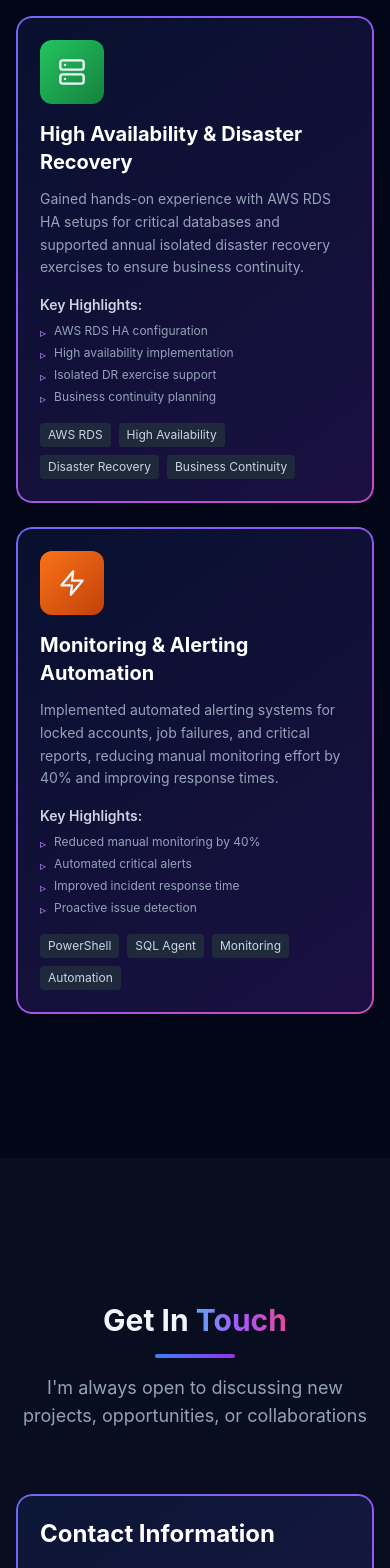
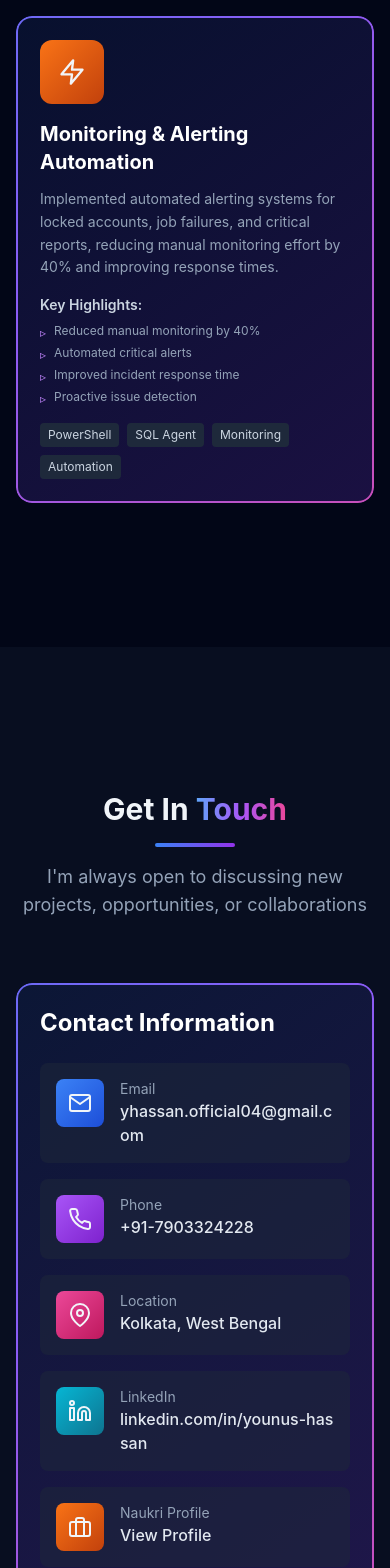
Before and after one commit to yhassan-git-real/younus-hassan-portfolio, a React (Vite) app: page / in a window 390 px wide. Shown: the part 9500-11068 px from the top of the page. Built offline with nearby package versions, Linux system fonts and the light colour scheme.

Commit message:
Remove AWS HA project, update contact info with real email, phone, LinkedIn and Naukri profile

```diff
--- a/src/components/Contact.jsx
+++ b/src/components/Contact.jsx
@@ -1,5 +1,5 @@
 import React, { useState } from 'react';
-import { FiMail, FiPhone, FiMapPin, FiLinkedin, FiGithub, FiSend } from 'react-icons/fi';
+import { FiMail, FiPhone, FiMapPin, FiLinkedin, FiGithub, FiSend, FiBriefcase } from 'react-icons/fi';
 
 const Contact = () => {
   const [formData, setFormData] = useState({
@@ -28,21 +28,21 @@ const Contact = () => {
     {
       icon: <FiMail size={24} />,
       label: 'Email',
-      value: 'younus.hassan@example.com',
-      href: 'mailto:younus.hassan@example.com',
+      value: 'yhassan.official04@gmail.com',
+      href: 'mailto:yhassan.official04@gmail.com',
       color: 'from-blue-500 to-blue-700',
     },
     {
       icon: <FiPhone size={24} />,
       label: 'Phone',
-      value: '+91 XXXXX XXXXX',
-      href: 'tel:+91XXXXXXXXXX',
+      value: '+91-7903324228',
+      href: 'tel:+917903324228',
       color: 'from-purple-500 to-purple-700',
     },
     {
       icon: <FiMapPin size={24} />,
       label: 'Location',
-      value: 'India',
+      value: 'Kolkata, West Bengal',
       href: '#',
       color: 'from-pink-500 to-pink-700',
     },
@@ -50,8 +50,15 @@ const Contact = () => {
       icon: <FiLinkedin size={24} />,
       label: 'LinkedIn',
       value: 'linkedin.com/in/younus-hassan',
-      href: 'https://linkedin.com/in/younus-hassan',
+      href: 'https://www.linkedin.com/in/younus-hassan',
       color: 'from-cyan-500 to-cyan-700',
+    },
+    {
+      icon: <FiBriefcase size={24} />,
+      label: 'Naukri Profile',
+      value: 'View Profile',
+      href: 'https://www.naukri.com/mnjuser/profile?id=&altresid',
+      color: 'from-orange-500 to-orange-700',
     },
   ];
 
--- a/src/components/Projects.jsx
+++ b/src/components/Projects.jsx
@@ -53,19 +53,6 @@ const Projects = () => {
         'Execution plan analysis and optimization',
         'Index creation and modification',
         'Improved application performance',
-      ],
-    },
-    {
-      title: 'High Availability & Disaster Recovery',
-      description: 'Gained hands-on experience with AWS RDS HA setups for critical databases and supported annual isolated disaster recovery exercises to ensure business continuity.',
-      icon: <FiServer size={28} />,
-      color: 'from-green-500 to-green-700',
-      technologies: ['AWS RDS', 'High Availability', 'Disaster Recovery', 'Business Continuity'],
-      highlights: [
-        'AWS RDS HA configuration',
-        'High availability implementation',
-        'Isolated DR exercise support',
-        'Business continuity planning',
       ],
     },
     {
```
